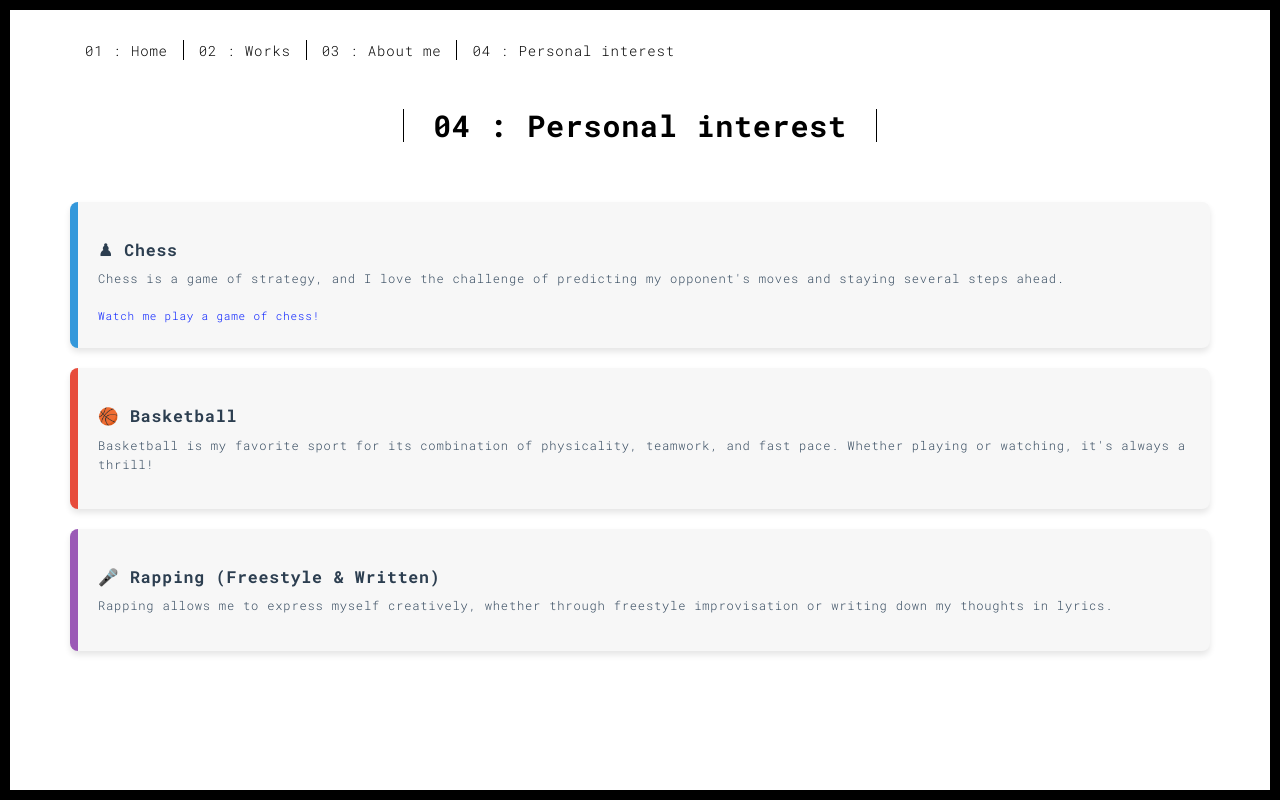
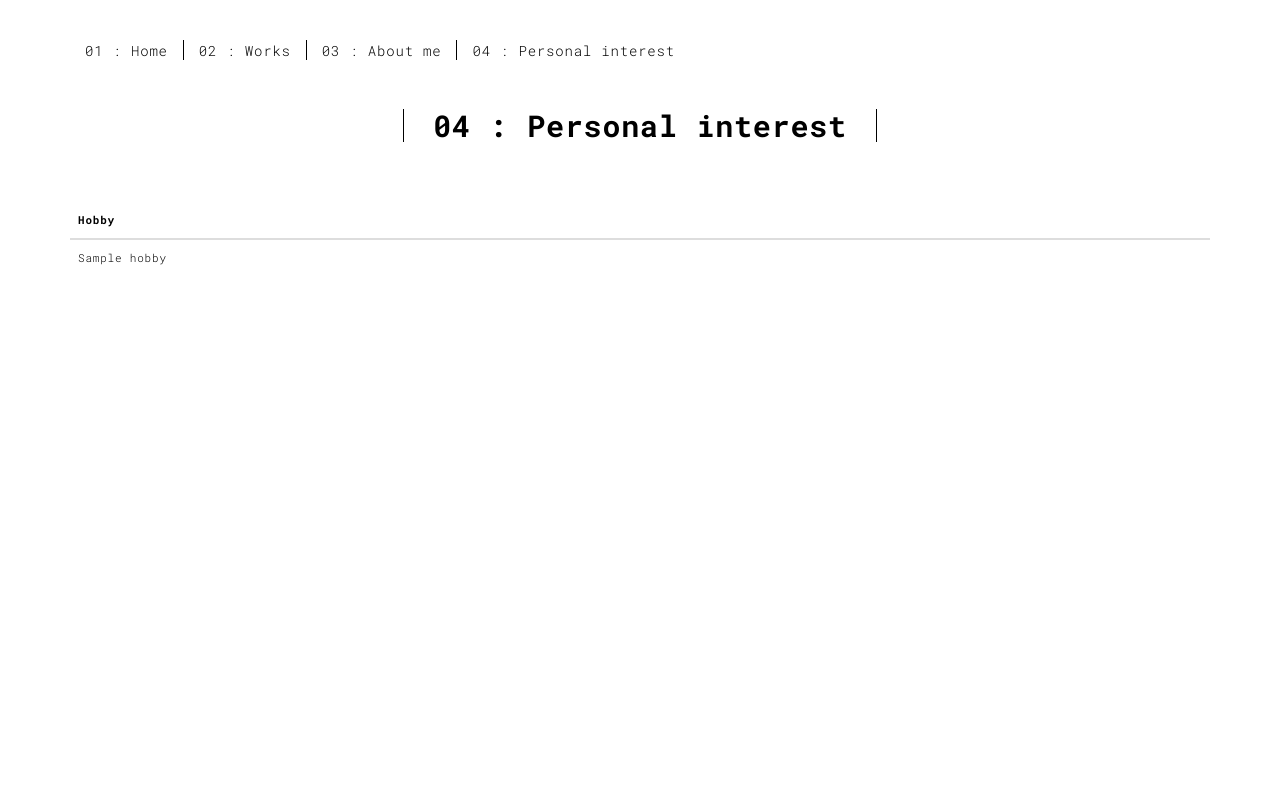
Before and after one commit to Gautamkumarhva/test, a Flask app: template templates/personal_interest.html in a window 1280 px wide. Run offline with Flask 2, Linux system fonts and the light colour scheme; the template is opened without the code that fills it: most values are stand-ins (such as "Sample title", 1, 10 or a date in 2020); parts of the project's set-up code (start-up, migrations or seed data) failed here and were passed over; some libraries are stand-ins or nearby versions.

Commit message:
Changing the personal route and displaying the data from db

```diff
--- a/app.py
+++ b/app.py
@@ -2,7 +2,29 @@ import csv
 from flask import Flask, render_template, url_for, request, redirect
 app = Flask(__name__)
 
+# mysqlconnector
+import pandas as pd
+from sqlalchemy import create_engine, text
+import mysql.connector
 
+host = 'oege.ie.hva.nl'
+database = 'zkumarg'
+user = 'kumarg'
+password = '3iJnwqAn8tLjm+ep'
+
+# Establish connection using mysql.connector
+connection = mysql.connector.connect(
+    host=host,
+    database=database,
+    user=user,
+    password=password
+)
+
+db_Info = connection.get_server_info()
+print("Connected to MySQL Server version", db_Info)
+
+# Create an engine using mysql connector
+engine = create_engine(f'mysql+mysqlconnector://{user}:{password}@{host}/{database}')
 
 @app.route('/')
 def homepage():
@@ -13,6 +35,16 @@ def homepage():
 def html_page(page_name):
     return render_template(page_name)
 
+@app.route('/personal')
+def personal():
+    cursor = connection.cursor()
+    cursor.execute("SELECT hobby FROM interests")
+    result = cursor.fetchall()
+    interests = []
+    for row in result:
+        interests.append(row[0])
+    cursor.close()
+    return render_template('personal_interest.html', interests=interests)
 
 # def write_to_file(data):
 #     with open('database.txt', mode='a') as database:
@@ -40,5 +72,5 @@ def submit_form():
     else:
         return 'Something went wrong!'
 
-if __name__=='__main__':
-   homepage()
+if __name__ == '__main__':
+    app.run(debug=True)
--- a/templates/about.html
+++ b/templates/about.html
@@ -42,7 +42,7 @@
             <li><a href="{{ '/index.html' }}" title="">01 : Home</a></li>
             <li><a href="{{ '/works.html' }}" title="">02 : Works</a></li>
             <li><a href="{{ '/about.html' }}" title="">03 : About me</a></li>
-            <li><a href="{{ '/personal_interest.html' }}" title="">04 : Personal interest</a></li>
+            <li><a href="{{ '/personal' }}" title="">04 : Personal interest</a></li>
           </ul>
         </div>
       </div>
--- a/templates/index.html
+++ b/templates/index.html
@@ -43,7 +43,7 @@
             <li><a href="{{ '/index.html' }}" title="">01 : Home</a></li>
             <li><a href="{{ '/works.html' }}" title="">02 : Works</a></li>
             <li><a href="{{ '/about.html' }}" title="">03 : About me</a></li>
-            <li><a href="{{ '/personal_interest.html' }}" title="">04 : Personal interest</a></li>
+            <li><a href="{{ '/personal' }}" title="">04 : Personal interest</a></li>
           </ul>
         </div>
       </div>
--- a/templates/personal_interest.html
+++ b/templates/personal_interest.html
@@ -6,47 +6,18 @@
   <meta content="width=device-width,initial-scale=1" name="viewport" />
   <meta content="description" name="description" />
   <meta name="google" content="notranslate" />
-    <meta
-      content="Mashup templates have been developped by Orson.io team"
-      name="author"
-    />
-
-    <!-- Disable tap highlight on IE -->
+  <meta content="Mashup templates have been developed by Orson.io team" name="author" />
   <meta name="msapplication-tap-highlight" content="no" />
-
-    <link
-      rel="apple-touch-icon"
-      sizes="180x180"
-      href="{{ url_for('static', filename='assets/apple-icon-180x180.png') }}"
-    />
-    <link
-      href="{{ url_for('static', filename='assets/favicon.ico') }}"
-      rel="icon"
-    />
+  <link rel="apple-touch-icon" sizes="180x180" href="{{ url_for('static', filename='assets/apple-icon-180x180.png') }}" />
+  <link href="{{ url_for('static', filename='assets/favicon.ico') }}" rel="icon" />
   <title>My interests</title>
-    <link
-      type="text/css"
-      rel="stylesheet"
-      href="{{ url_for('static', filename='main.css') }}"
-    />
+  <link type="text/css" rel="stylesheet" href="{{ url_for('static', filename='main.css') }}" />
 </head>
-
-  <body class="">
-    <div id="site-border-left"></div>
-    <div id="site-border-right"></div>
-    <div id="site-border-top"></div>
-    <div id="site-border-bottom"></div>
-    <!-- Add your content of header -->
+<body>
   <header>
     <nav class="navbar navbar-fixed-top navbar-default">
       <div class="container">
-          <button
-            type="button"
-            class="navbar-toggle collapsed"
-            data-toggle="collapse"
-            data-target="#navbar-collapse"
-            aria-expanded="false"
-          >
+        <button type="button" class="navbar-toggle collapsed" data-toggle="collapse" data-target="#navbar-collapse" aria-expanded="false">
           <span class="sr-only">Toggle navigation</span>
           <span class="icon-bar"></span>
           <span class="icon-bar"></span>
@@ -58,7 +29,7 @@
             <li><a href="{{ '/index.html' }}" title="">01 : Home</a></li>
             <li><a href="{{ '/works.html' }}" title="">02 : Works</a></li>
             <li><a href="{{ '/about.html' }}" title="">03 : About me</a></li>
-              <li><a href="{{ '/personal_interest.html' }}" title="">04 : Personal interest</a></li>
+            <li><a href="{{ '/personal' }}" title="">04 : Personal interest</a></li>
           </ul>
         </div>
       </div>
@@ -73,29 +44,28 @@
             <h1 class="h2">04 : Personal interest</h1>
           </div>
 
+
           <div class="row">
             <div class="col-md-12">
-                <div class="interest-item">
-                  <h3>♟ Chess</h3>
-                  <p>Chess is a game of strategy, and I love the challenge of predicting my opponent's moves and staying several steps ahead.</p>
-                  <a href="https://www.chess.com/analysis/library/4krzcj2Z7t" target="_blank">Watch me play a game of chess!</a>
-                </div>
-                <div class="interest-item">
-                  <h3>🏀 Basketball</h3>
-                  <p>Basketball is my favorite sport for its combination of physicality, teamwork, and fast pace. Whether playing or watching, it's always a thrill!</p>
-                </div>
-                <div class="interest-item">
-                  <h3>🎤 Rapping (Freestyle & Written)</h3>
-                  <p>Rapping allows me to express myself creatively, whether through freestyle improvisation or writing down my thoughts in lyrics.</p>
+              <table class="table">
+                <thead>
+                  <tr>
+                    <th>Hobby</th>
+                  </tr>
+                </thead>
+                <tbody>
+                  {% for hobby in interests %}
+                    <tr>
+                      <td>{{ hobby }}</td>
+                    </tr>
+                  {% endfor %}
+                </tbody>
+              </table>
           </div>
         </div>
       </div>
     </div>
   </div>
-      </div>
-    </div>
-
-
 
   <script>
     document.addEventListener("DOMContentLoaded", function(event) {
@@ -103,9 +73,6 @@
     });
   </script>
 
-    <script
-      type="text/javascript"
-      src="{{ url_for('static', filename='main.js') }}"
-    ></script>
+  <script type="text/javascript" src="{{ url_for('static', filename='main.js') }}"></script>
 </body>
 </html>
--- a/templates/works.html
+++ b/templates/works.html
@@ -59,7 +59,7 @@
               <li><a href="{{ '/index.html' }}" title="">01 : Home</a></li>
               <li><a href="{{ '/works.html' }}" title="">02 : Works</a></li>
               <li><a href="{{ '/about.html' }}" title="">03 : About me</a></li>
-              <li><a href="{{ '/personal_interest.html' }}" title="">04 : Personal interest</a></li>
+              <li><a href="{{ '/personal' }}" title="">04 : Personal interest</a></li>
             </ul>
           </div>
         </div>
```
Lines whose indentation alone changed are shown as unchanged.
